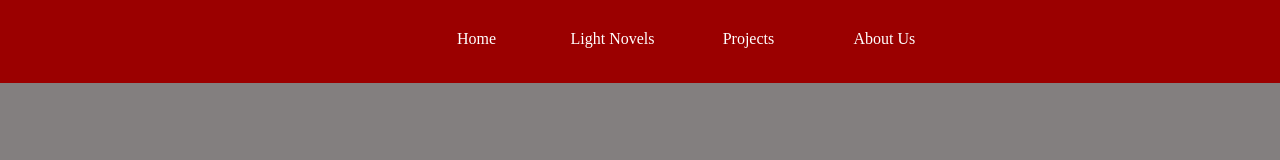
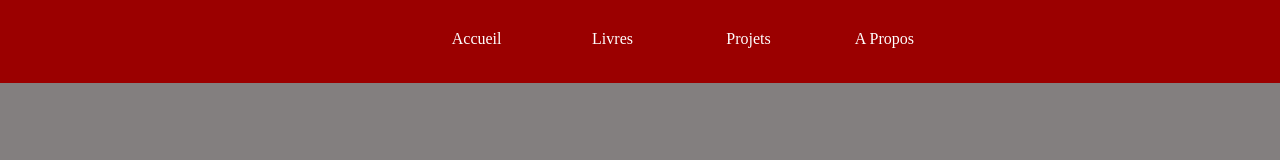
Before and after one commit to Led-oa/Vue-JS, a Vue app in the folder client/: page / in a window 1280 px wide. Shown: the top 160 px of the page. Built offline with nearby package versions, Linux system fonts and the light colour scheme.

Commit message:
change to french

```diff
--- a/client/src/components/Header.vue
+++ b/client/src/components/Header.vue
@@ -2,16 +2,16 @@
     <div class="navbar">
         <div class="menu">
             <router-link :to="{ name: 'home' }" class="menu_item">
-                Home
+                Accueil
             </router-link>
             <router-link :to="{ name: 'light-novels' }" class="menu_item">
-                Light Novels
+                Livres
             </router-link>
             <router-link :to="{ name: 'projects' }" class="menu_item">
-                Projects
+                Projets
             </router-link>
             <router-link :to="{ name: 'about' }" class="menu_item">
-                About Us
+                A Propos
             </router-link>
         </div>
     </div>
```
